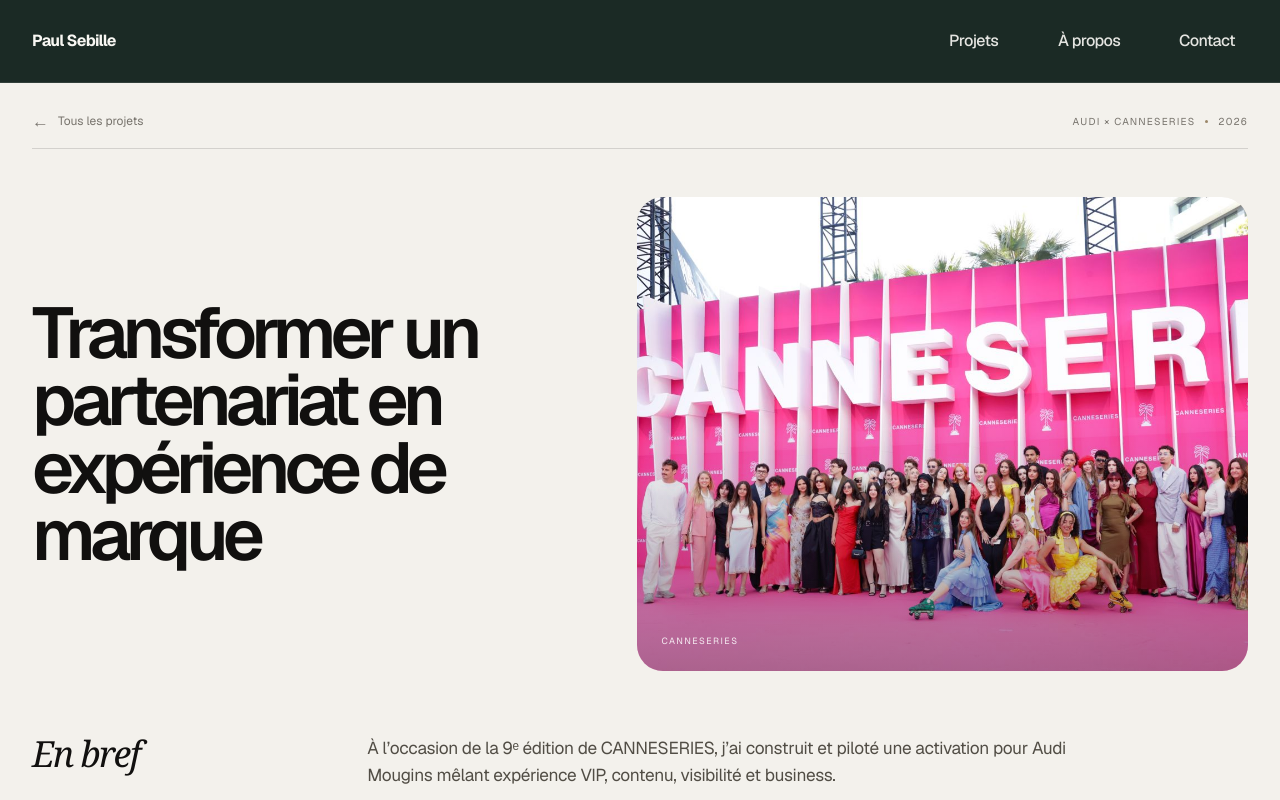
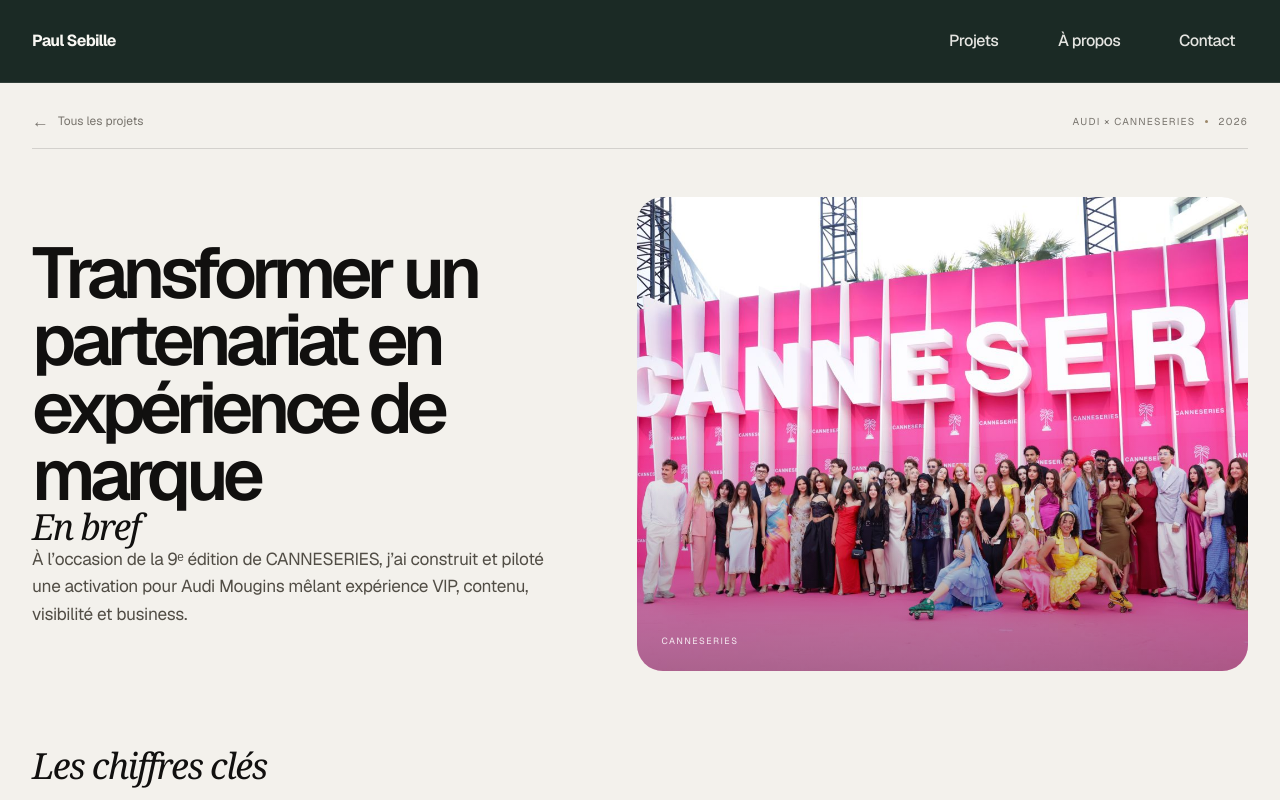
Before and after one commit to paulsebille/Portfolio, a Next.js app: page /projects/canneseries-audi in a window 1280 px wide. Shown: the top 800 px of the page. Built offline with nearby package versions, Linux system fonts and the light colour scheme.

Commit message:
Bring project brief alongside desktop hero

```diff
--- a/app/projects/[slug]/page.tsx
+++ b/app/projects/[slug]/page.tsx
@@ -23,8 +23,14 @@ export default async function ProjectPage({ params }: { params: Promise<{ slug:
           <span className="project-detail-kicker">{project.brand}<i />{project.year}</span>
         </div>
         <div className={`project-detail-hero-layout${project.heroImage ? " has-image" : ""}`}>
-          <div className="project-detail-heading">
-            <h1>{project.title}</h1>
+          <div className="project-detail-copy">
+            <div className="project-detail-heading">
+              <h1>{project.title}</h1>
+            </div>
+            <div className="project-detail-brief">
+              <h2 id="project-brief-title" className="project-brief-title">En bref</h2>
+              <p className="project-brief-text">{project.intro}</p>
+            </div>
           </div>
           {project.heroImage && (
             <div className="project-detail-hero-image" aria-label={`Visuel principal — ${project.title}`}>
@@ -32,13 +38,6 @@ export default async function ProjectPage({ params }: { params: Promise<{ slug:
               <span className="project-detail-image-label">{project.visualLabel ?? project.brand}</span>
             </div>
           )}
-        </div>
-      </section>
-
-      <section className="project-brief-section container" aria-labelledby="project-brief-title">
-        <div className="project-brief-copy">
-          <h2 id="project-brief-title" className="project-brief-title">En bref</h2>
-          <p className="project-brief-text">{project.intro}</p>
         </div>
       </section>
 
```
